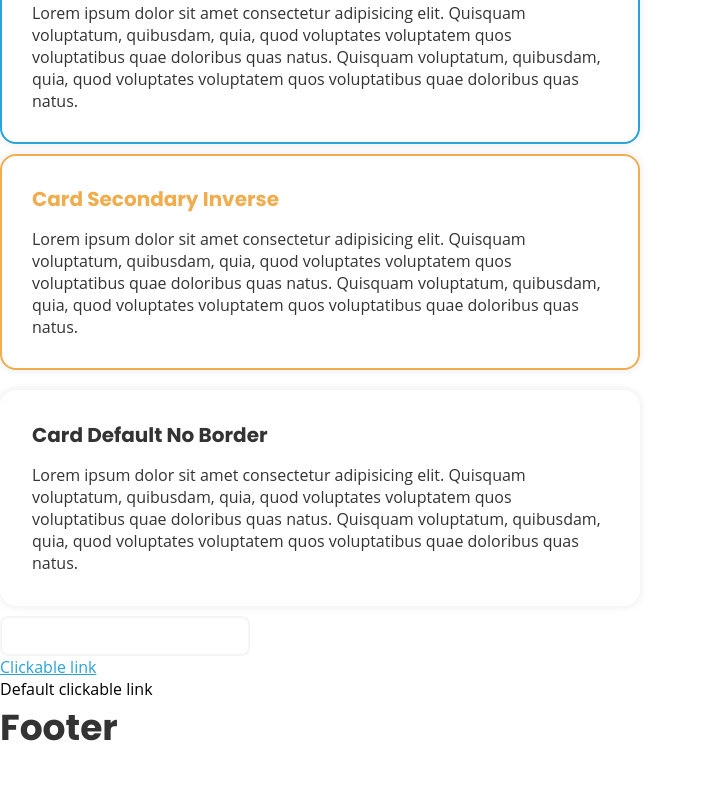
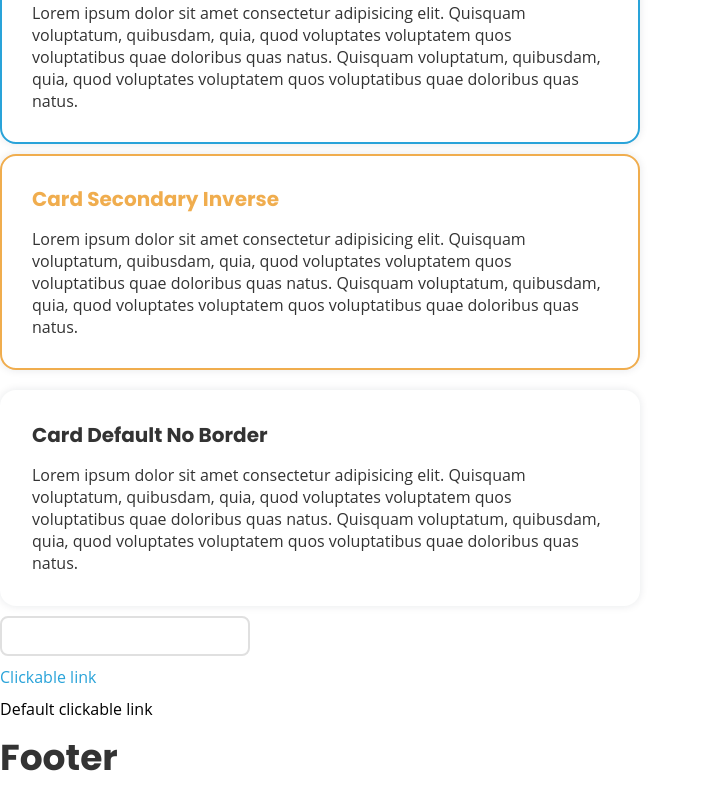
Before and after one commit to hugo1martin/react-template, a React (Vite) app: page /designsystem in a window 1280 px wide. Shown: the part 1283-2083 px from the top of the page, without its empty margins (0-703 px from the left). Before the commit the page ends 2053 px from the top, so only its background shows below. Built offline with nearby package versions, Linux system fonts and the light colour scheme.

Commit message:
anchor underline fix + input border color + grey variants

```diff
--- a/src/assets/styles/_anchors.scss
+++ b/src/assets/styles/_anchors.scss
@@ -1,7 +1,10 @@
 a {
   color: $primary-color;
-  text-decoration: underline;
   cursor: pointer;
+
+  &:hover {
+    text-decoration: underline;
+  }
 
   &.default {
     color: initial;
--- a/src/assets/styles/_inputs.scss
+++ b/src/assets/styles/_inputs.scss
@@ -1,7 +1,7 @@
 input {
   height: 40px;
   width: 250px;
-  border: 2px solid $very-light-grey;
+  border: 2px solid $light-grey;
   border-radius: $border-radius;
   text-indent: 10px;
 
--- a/src/assets/styles/_variables.scss
+++ b/src/assets/styles/_variables.scss
@@ -14,6 +14,8 @@ $success: #5cb85c;
 $warning: #f0ad4e;
 $danger: #d9534f;
 $very-light-grey: #f5f5f5;
+$light-grey: #e0e0e0;
+$grey: #9e9e9e;
 
 /* Borders */
 $border-radius: 8px;
--- a/src/pages/design_system.tsx
+++ b/src/pages/design_system.tsx
@@ -104,13 +104,13 @@ function DesignSystem() {
         </p>
       </div>
 
-      <input></input>
+      <input className="bottom-space-2"></input>
 
-      <div>
+      <div className="bottom-space-2">
         <a>Clickable link</a>
       </div>
 
-      <div>
+      <div className="bottom-space-2">
         <a className="default">Default clickable link</a>
       </div>
     </Layout>
```
